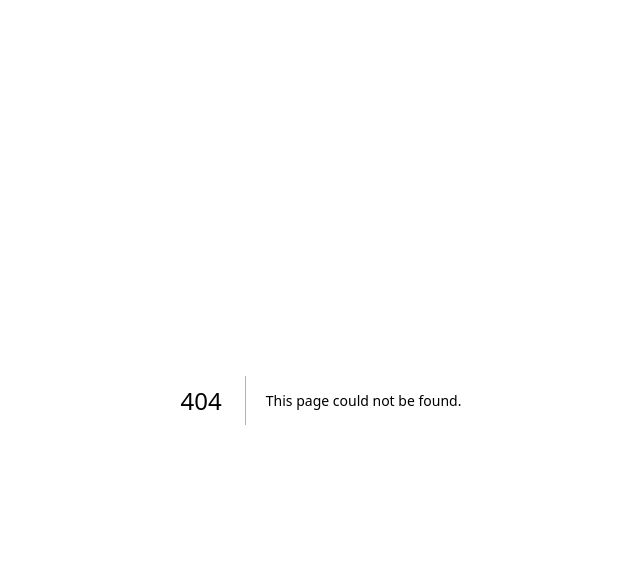
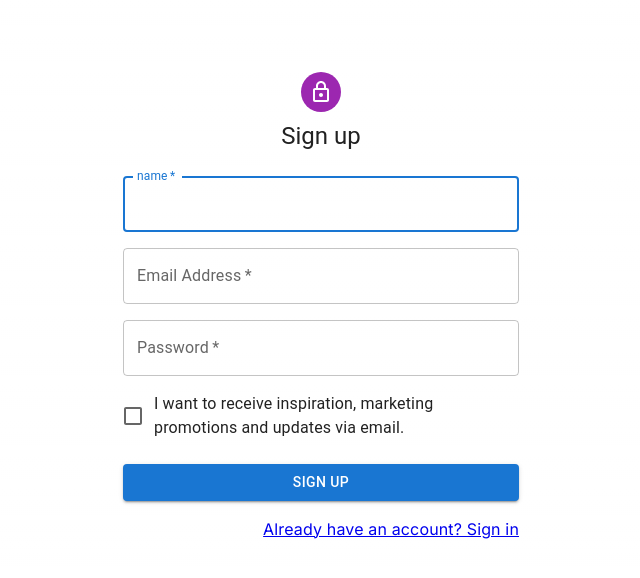
Before and after one commit to shalXXXX/prisma_jwt, a Next.js app: page /signUp in a window 1280 px wide. Before the commit this address had no page. Shown: the top 578 px of the page, without its empty margins (319-959 px from the left). Built offline with nearby package versions, Linux system fonts and the light colour scheme.

Commit message:
feat: sign up page

```diff
--- /dev/null
+++ b/app/signUp/SignUp.tsx
@@ -0,0 +1,126 @@
+"use client"
+import * as React from 'react';
+import Avatar from '@mui/material/Avatar';
+import Button from '@mui/material/Button';
+import CssBaseline from '@mui/material/CssBaseline';
+import TextField from '@mui/material/TextField';
+import FormControlLabel from '@mui/material/FormControlLabel';
+import Checkbox from '@mui/material/Checkbox';
+import Grid from '@mui/material/Grid';
+import Box from '@mui/material/Box';
+import Link from 'next/link';
+import LockOutlinedIcon from '@mui/icons-material/LockOutlined';
+import Typography from '@mui/material/Typography';
+import Container from '@mui/material/Container';
+import { createTheme, ThemeProvider } from '@mui/material/styles';
+
+
+const defaultTheme = createTheme();
+
+export default function SignUp() {
+  const handleSubmit = async (event: React.FormEvent<HTMLFormElement>) => {
+    event.preventDefault();
+    const data = new FormData(event.currentTarget);
+    const response = await fetch("/api/register", {
+      method: "POST",
+      headers: {
+        "Content-Type": "applicatoin/json",
+      },
+      body: JSON.stringify({
+        email: data.get("email"),
+        name: data.get("name"),
+        password: data.get("password")
+      })
+    })
+    if(response.ok) {
+      console.log("ok")
+    } else {
+      console.log("error")
+    }
+    // console.log({
+    //   uid: data.get('email'),
+    //   name: data.get("name"),
+    //   password: data.get('password'),
+    // });
+  };
+
+  return (
+    <ThemeProvider theme={defaultTheme}>
+      <Container component="main" maxWidth="xs">
+        <CssBaseline />
+        <Box
+          sx={{
+            marginTop: 8,
+            display: 'flex',
+            flexDirection: 'column',
+            alignItems: 'center',
+          }}
+        >
+          <Avatar sx={{ m: 1, bgcolor: 'secondary.main' }}>
+            <LockOutlinedIcon />
+          </Avatar>
+          <Typography component="h1" variant="h5">
+            Sign up
+          </Typography>
+          <Box component="form" noValidate onSubmit={handleSubmit} sx={{ mt: 3 }}>
+            <Grid container spacing={2}>
+              <Grid item xs={12}>
+                <TextField
+                  autoComplete="given-name"
+                  name="name"
+                  required
+                  fullWidth
+                  id="name"
+                  label="name"
+                  autoFocus
+                />
+              </Grid>
+              <Grid item xs={12}>
+                <TextField
+                  required
+                  fullWidth
+                  id="email"
+                  label="Email Address"
+                  name="email"
+                  autoComplete="email"
+                />
+              </Grid>
+              <Grid item xs={12}>
+                <TextField
+                  required
+                  fullWidth
+                  name="password"
+                  label="Password"
+                  type="password"
+                  id="password"
+                  autoComplete="new-password"
+                />
+              </Grid>
+              <Grid item xs={12}>
+                <FormControlLabel
+                  control={<Checkbox value="allowExtraEmails" color="primary" />}
+                  label="I want to receive inspiration, marketing promotions and updates via email."
+                />
+              </Grid>
+            </Grid>
+            <Button
+              type="submit"
+              fullWidth
+              variant="contained"
+              sx={{ mt: 3, mb: 2 }}
+            >
+              Sign Up
+            </Button>
+            <Grid container justifyContent="flex-end">
+              <Grid item>
+                <Link href="/signIn">
+                  Already have an account? Sign in
+                </Link>
+              </Grid>
+            </Grid>
+          </Box>
+        </Box>
+      </Container>
+    </ThemeProvider>
+  );
+}
--- /dev/null
+++ b/app/signUp/page.tsx
@@ -0,0 +1,7 @@
+import SignUp from "./SignUp";
+
+export default function Page() {
+  return (
+    <SignUp />
+  )
+}
```
